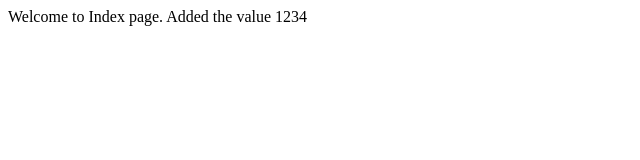
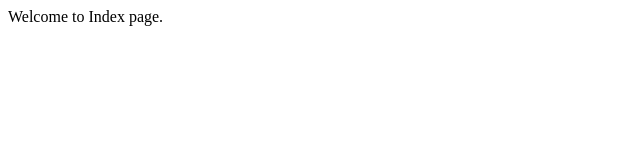
Before and after one commit to srinivasgummadilli/LearningAzure, a plain HTML site: page Index.html in a window 1280 px wide. Shown: the whole page, without its empty margins (0-640 px from the left). Drawn offline with Linux system fonts and the light colour scheme.

Commit message:
Update Index.html

```diff
--- a/Index.html
+++ b/Index.html
@@ -1,5 +1,5 @@
 <html>
     <body>
-        Welcome to Index page. Added the value 1234
+        Welcome to Index page.
     </body>
 </html>
```
